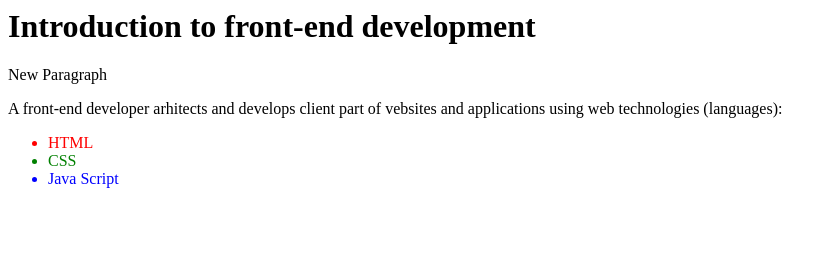
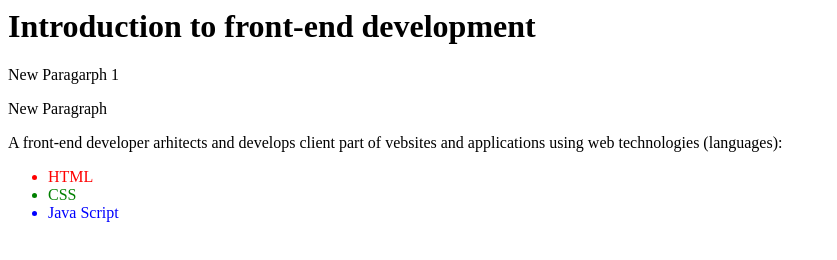
Before and after one commit to Cedo2002/Front-end-development, a plain HTML site: page index.html in a window 1280 px wide. Shown: the whole page, without its empty margins (0-837 px from the left). Drawn offline with Linux system fonts and the light colour scheme.

Commit message:
New Paragraph Added

```diff
--- a/index.html
+++ b/index.html
@@ -1,5 +1,6 @@
 <h1>Introduction to front-end development</h1>
 
+<p>New Paragarph 1</p>
 <p>New Paragraph</p>
 <p>A front-end developer arhitects and develops client part of vebsites and applications using web technologies (languages):</p>
 
```
